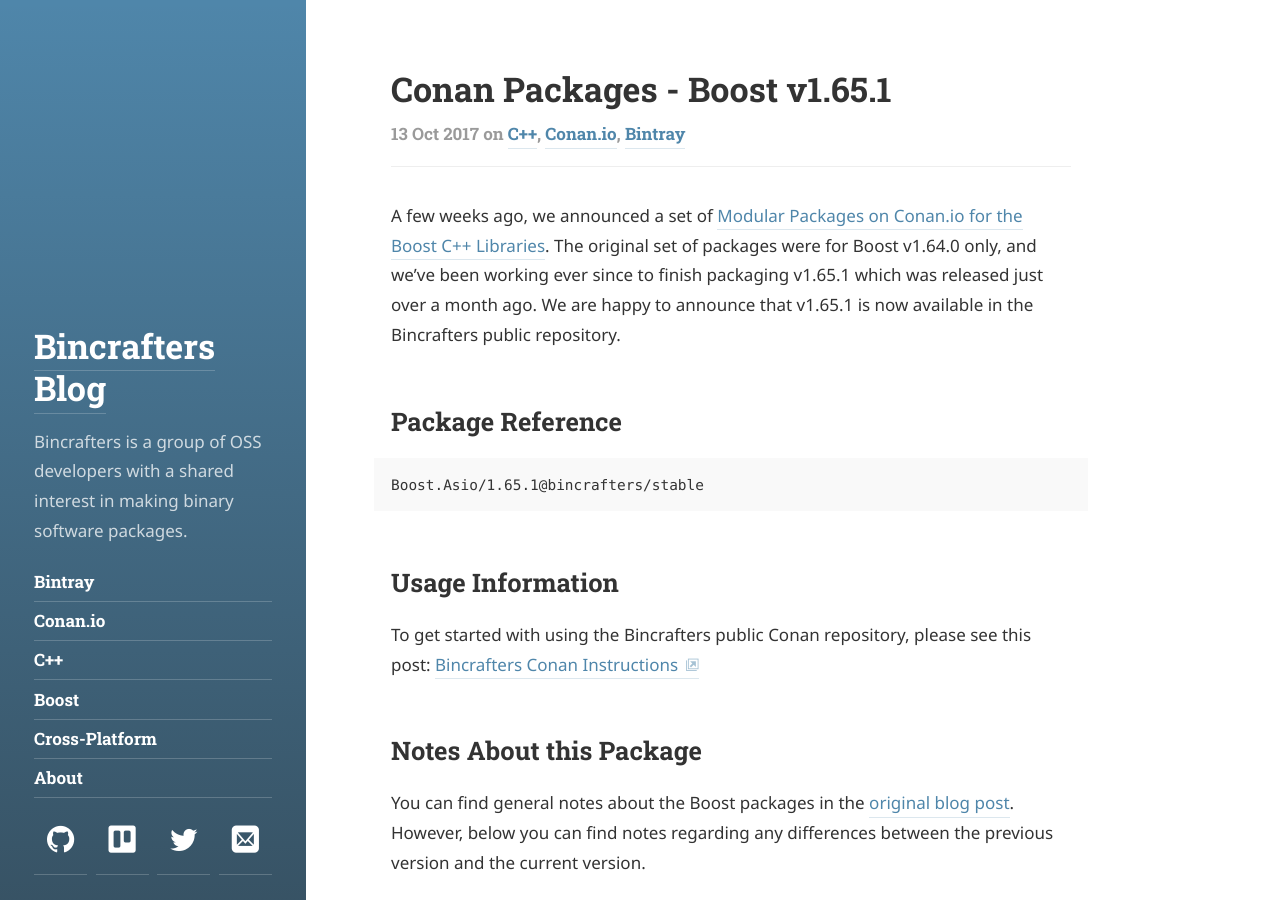
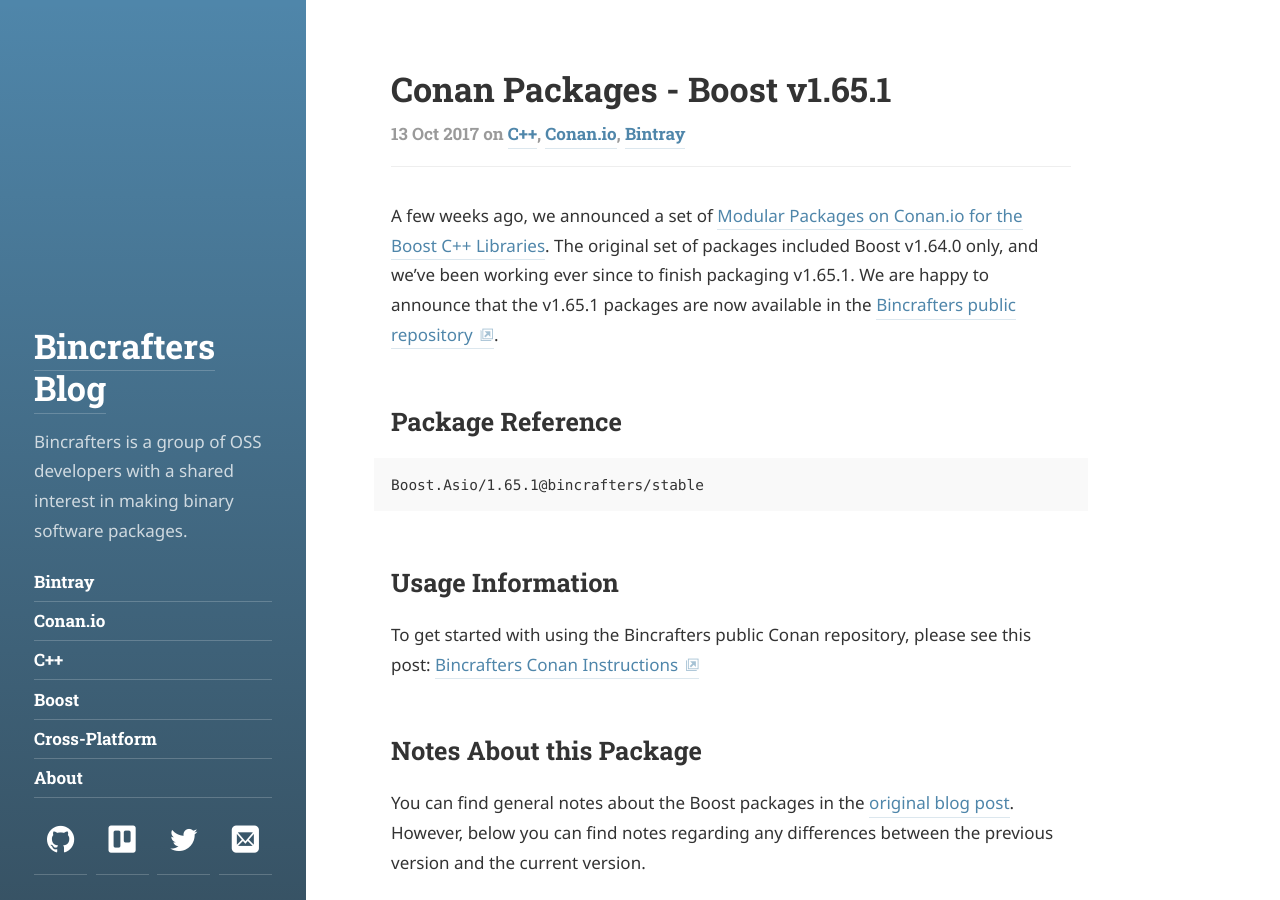
Before and after one commit to bincrafters/bincrafters.github.io, a Jekyll site: the page built from _posts/2017-10-13-Conan-Packages-Boost-1-65-1.md, in a window 1280 px wide and 900 px high. Built offline with Jekyll 4.4.1, drawn with Linux system fonts in a browser that asks for light colours; some web fonts are replaced.

Commit message:
adjust boost post

```diff
--- a/_posts/2017-10-13-Conan-Packages-Boost-1-65-1.md
+++ b/_posts/2017-10-13-Conan-Packages-Boost-1-65-1.md
@@ -4,7 +4,7 @@ title: 'Conan Packages - Boost v1.65.1'
 tags: [C++, Conan.io, Bintray]
 ---
 
-A few weeks ago, we announced a set of [Modular Packages on Conan.io for the Boost C++ Libraries](boost-modular-packages-conan).  The original set of packages were for Boost v1.64.0 only, and we've been working ever since to finish packaging v1.65.1 which was released just over a month ago.  We are happy to announce that v1.65.1 is now available in the Bincrafters public repository.
+A few weeks ago, we announced a set of [Modular Packages on Conan.io for the Boost C++ Libraries](boost-modular-packages-conan).  The original set of packages included Boost v1.64.0 only, and we've been working ever since to finish packaging v1.65.1.  We are happy to announce that the v1.65.1 packages are now available in the [Bincrafters public repository](https://bintray.com/bincrafters/public-conan).
 
 ## Package Reference
 
```
